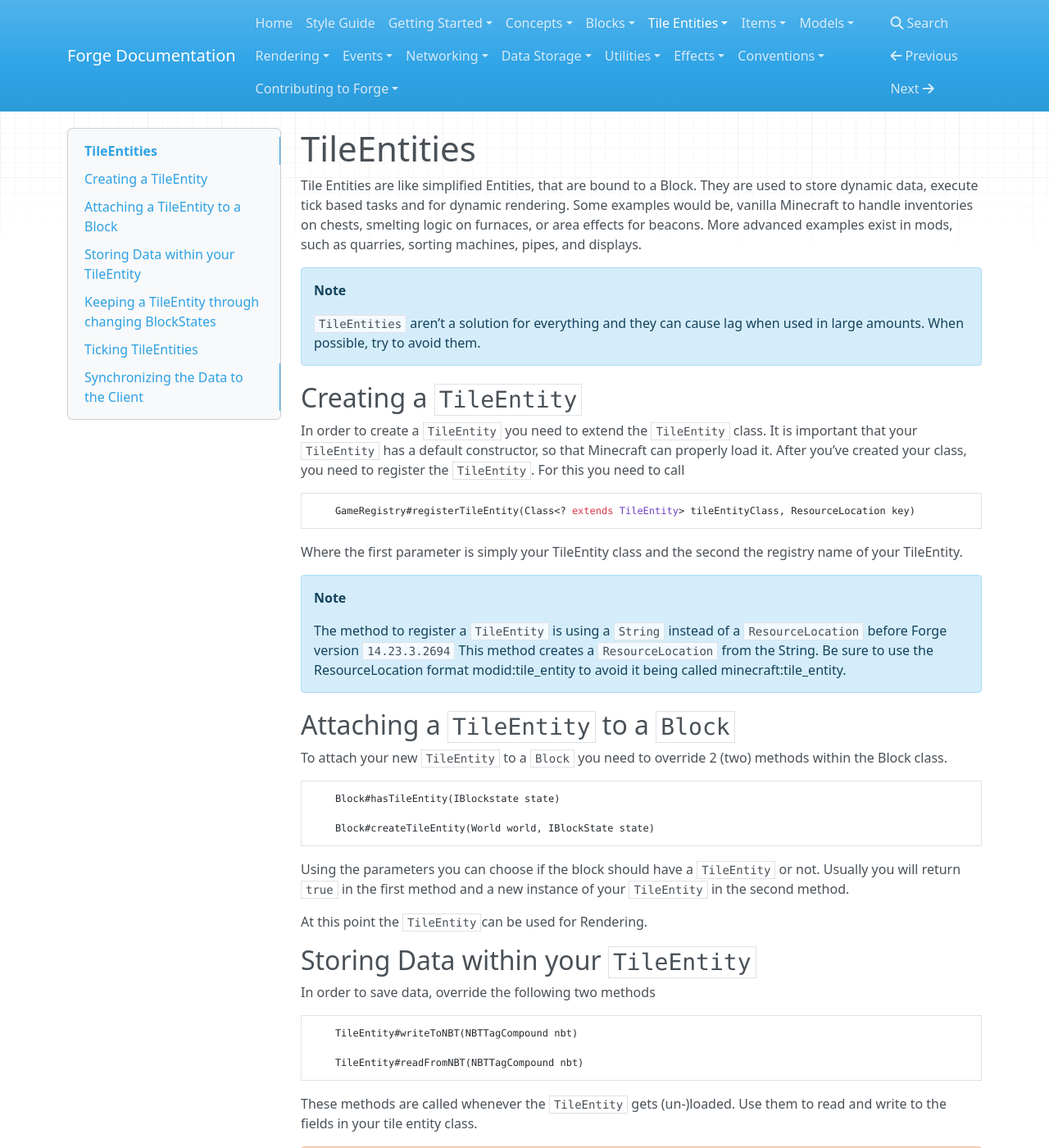
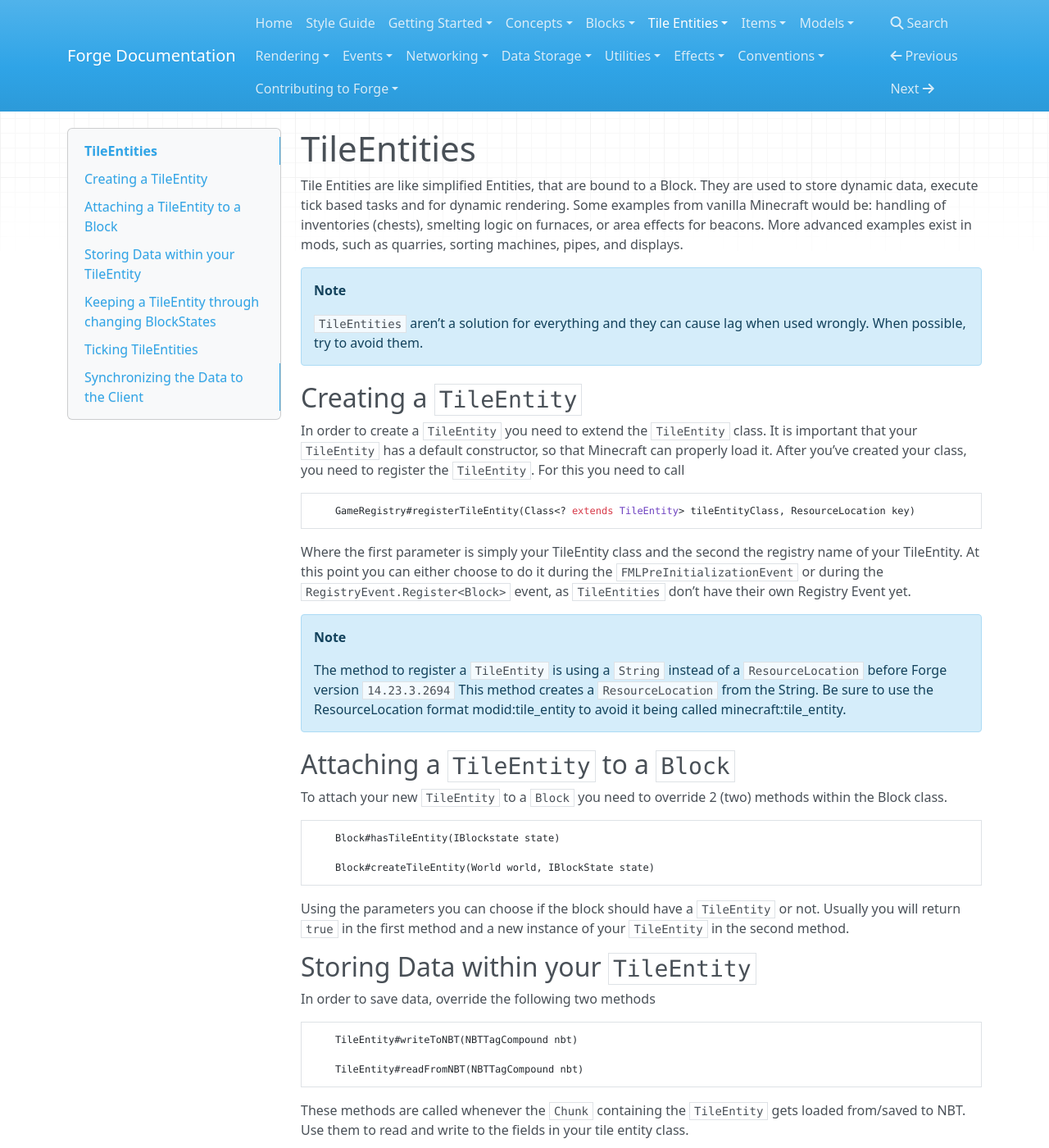
Before and after one commit to MinecraftForge/Documentation, an MkDocs documentation site: the page built from docs/tileentities/tileentity.md, in a window 1280 px wide and 1400 px high. Shown: the whole window at 82% size. Built offline with MkDocs 1.6.1, drawn with Linux system fonts in a browser that asks for light colours; nearby versions of some CDN libraries; old or Windows-style settings are respelled for this version of MkDocs; some of the changed text lies outside the part shown.

Commit message:
Fixed quite a few problems with this.

````diff
--- a/docs/tileentities/tileentity.md
+++ b/docs/tileentities/tileentity.md
@@ -2,11 +2,11 @@
 
 Tile Entities are like simplified Entities, that are bound to a Block.
 They are used to store dynamic data, execute tick based tasks and for dynamic rendering.
-Some examples would be, vanilla Minecraft to handle inventories on chests, smelting logic on furnaces, or area effects for beacons.
+Some examples from vanilla Minecraft would be: handling of inventories (chests), smelting logic on furnaces, or area effects for beacons.
 More advanced examples exist in mods, such as quarries, sorting machines, pipes, and displays.
 
 !!! note
-    `TileEntities` aren't a solution for everything and they can cause lag when used in large amounts.
+    `TileEntities` aren't a solution for everything and they can cause lag when used wrongly.
     When possible, try to avoid them.
 
 ## Creating a `TileEntity`
@@ -17,6 +17,8 @@ After you've created your class, you need to register the `TileEntity`. For this
     GameRegistry#registerTileEntity(Class<? extends TileEntity> tileEntityClass, ResourceLocation key)
 ```
 Where the first parameter is simply your TileEntity class and the second the registry name of your TileEntity.
+At this point you can either choose to do it during the `FMLPreInitializationEvent` or during the `RegistryEvent.Register<Block>` event,
+as `TileEntities` don't have their own Registry Event yet.
 
 !!! note
     The method to register a `TileEntity` is using a `String` instead of a `ResourceLocation` before Forge version `14.23.3.2694`
@@ -32,8 +34,6 @@ To attach your new `TileEntity` to a `Block` you need to override 2 (two) method
 Using the parameters you can choose if the block should have a `TileEntity` or not.
 Usually you will return `true` in the first method and a new instance of your `TileEntity` in the second method.
 
-At this point the `TileEntity`can be used for Rendering.
-
 ## Storing Data within your `TileEntity`
 In order to save data, override the following two methods
 ```JAVA
@@ -41,29 +41,28 @@ In order to save data, override the following two methods
 
     TileEntity#readFromNBT(NBTTagCompound nbt)
 ```
-These methods are called whenever the `TileEntity` gets (un-)loaded.
+These methods are called whenever the `Chunk` containing the `TileEntity` gets loaded from/saved to NBT.
 Use them to read and write to the fields in your tile entity class.
 
 !!! warning
-    Whenever your data changes you need to call `TileEntity#markDirty()`, otherwise your `TileEntity` might be skipped while saving.
+    Whenever your data changes you need to call `TileEntity#markDirty()`, otherwise the `Chunk` containing your `TileEntity` might be skipped while the world is saved.
 
 !!! note
     It is important that you call the super methods!
-    The tag names `id`, `x`, `y`, `z`, `ForgeData` and `ForgeCaps`tug are reserved by the super methods.
+    The tag names `id`, `x`, `y`, `z`, `ForgeData` and `ForgeCaps` are reserved by the super methods.
 
 ## Keeping a `TileEntity` through changing `BlockStates`
-There might be situations in which you need to change your `BlockState`, an example for this is the vanilla furnace,
+There might be situations in which you need to change your `BlockState`, such as with the vanilla furnace,
 which changes its state from `lit=false` to `lit=true` when fuel and something smeltable is inside.
 Achieving this is rather simple, by overriding following method
 ```JAVA
     TileEntity#shouldRefresh(World world, BlockPos pos, IBlockState oldState, IBlockState newSate)
 ```
 !!! note
-    You should actually check the `BlockStates` and not just return `false` in order to prevent unwanted behavior and bugs.
+    You should actually check the `BlockStates` and not just return `false` in order to prevent unwanted behavior and bugs. Specially as this method is also called when your `Block(State)` is replaced by another one, `Air` for example.
 
 ## Ticking `TileEntities`
-If you need a ticking `TileEntity` for example to keep track of the progress during a smelting process.
-You need to add the `net.minecraft.util.ITickable` interface to your `TileEntity`.
+If you need a ticking `TileEntity`, for example to keep track of the progress during a smelting process, you need to add the `net.minecraft.util.ITickable` interface to your `TileEntity`.
 Now you can implement all your calculations within
 ```JAVA
     ITickable#update()
@@ -114,11 +113,13 @@ Additionally to this you now need to cause a "BlockUpdate" on the Client.
 ```JAVA
     World#notifyBlockUpdate(BlockPos pos, IBlockState oldState, IBlockState newState, int flags)
 ```
-The `pos` should be your TileEntitiy's position. For `oldState` and `newState` you can pass the current BlockState at that position. The `flags` should be 2, which will sync the changes to the client.
+The `pos` should be your TileEntitiy's position. For `oldState` and `newState` you can pass the current BlockState at that position.
+The `flags`are a bitmask and should contain 2, which will sync the changes to the client.
 
 ### Synchronizing using a custom network message
-This way of synchronizing is probably the most complicated one.
-You should first check out the `Networking` section and specially [`SimpleImpl`][SimpleImpl] before attempting this.
+This way of synchronizing is probably the most complicated one, but is usually also the most optimized one,
+as you can make sure that only the data you need to be synchronaized is actually synchronized.
+You should first check out the [`Networking`][networking] section and specially [`SimpleImpl`][simple_impl] before attempting this.
 Once you've created your custom network message, you can send it to all users that have the `TileEntity` loaded with:
 ```JAVA
     SimpleNetworkWrapper#sendToAllTracking(IMessage, NetworkRegistry.TargetPoint)
--- a/mkdocs.yml
+++ b/mkdocs.yml
@@ -17,8 +17,8 @@ pages:
     - Intro to Blockstates: 'blocks/states.md'
     - Interaction: 'blocks/interaction.md'
   - Tile Entities:
+    - Home: 'tileentities/tileentity.md'
     - Special Renderer: 'tileentities/tesr.md'
-    - Tile Entity: 'tileentities/tileentity.md'
   - Items:
     - Home: 'items/items.md'
     - Loot Tables: 'items/loot_tables.md'
````
Also changed, not shown: other parts of docs/tileentities/tileentity.md (+3 -0 lines).
